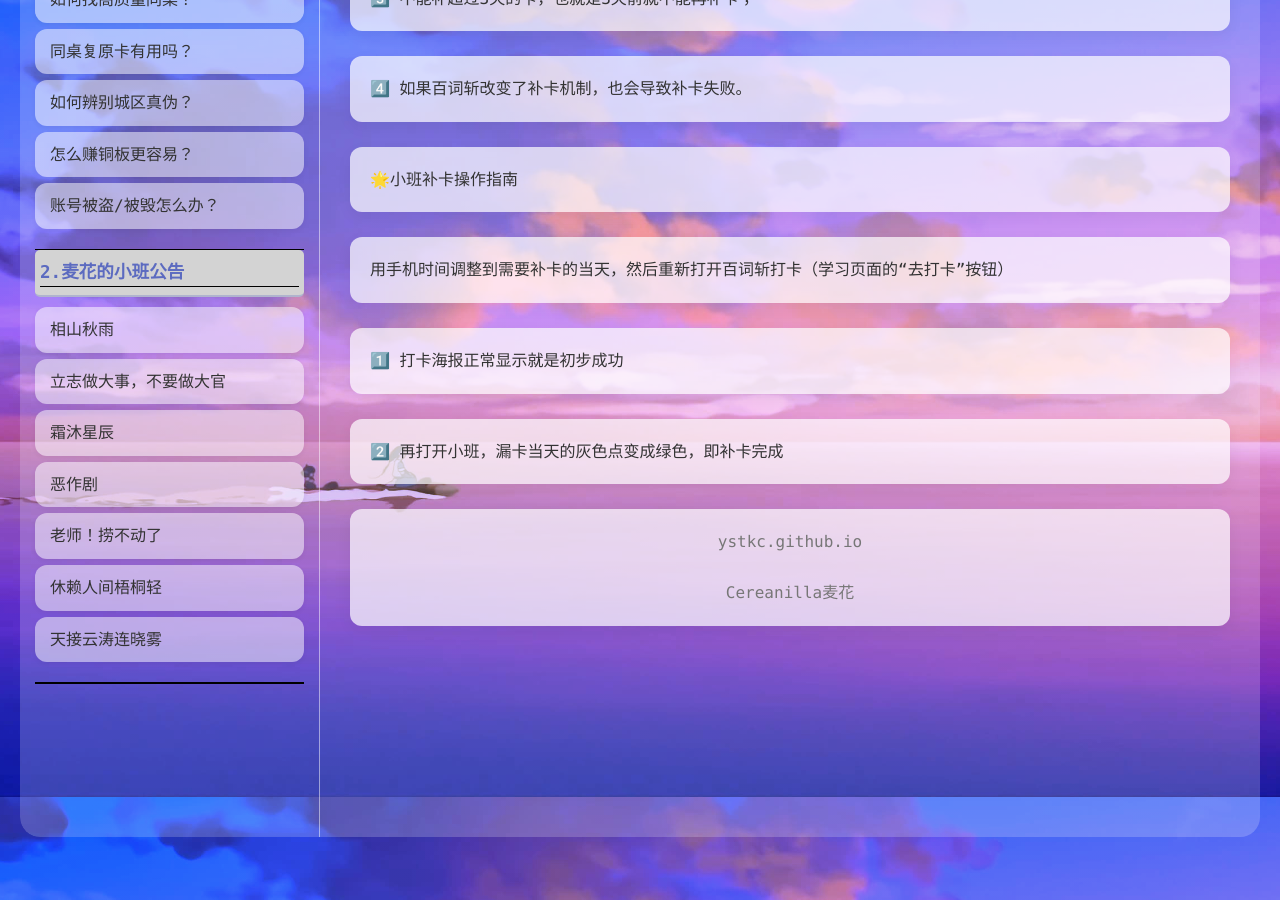
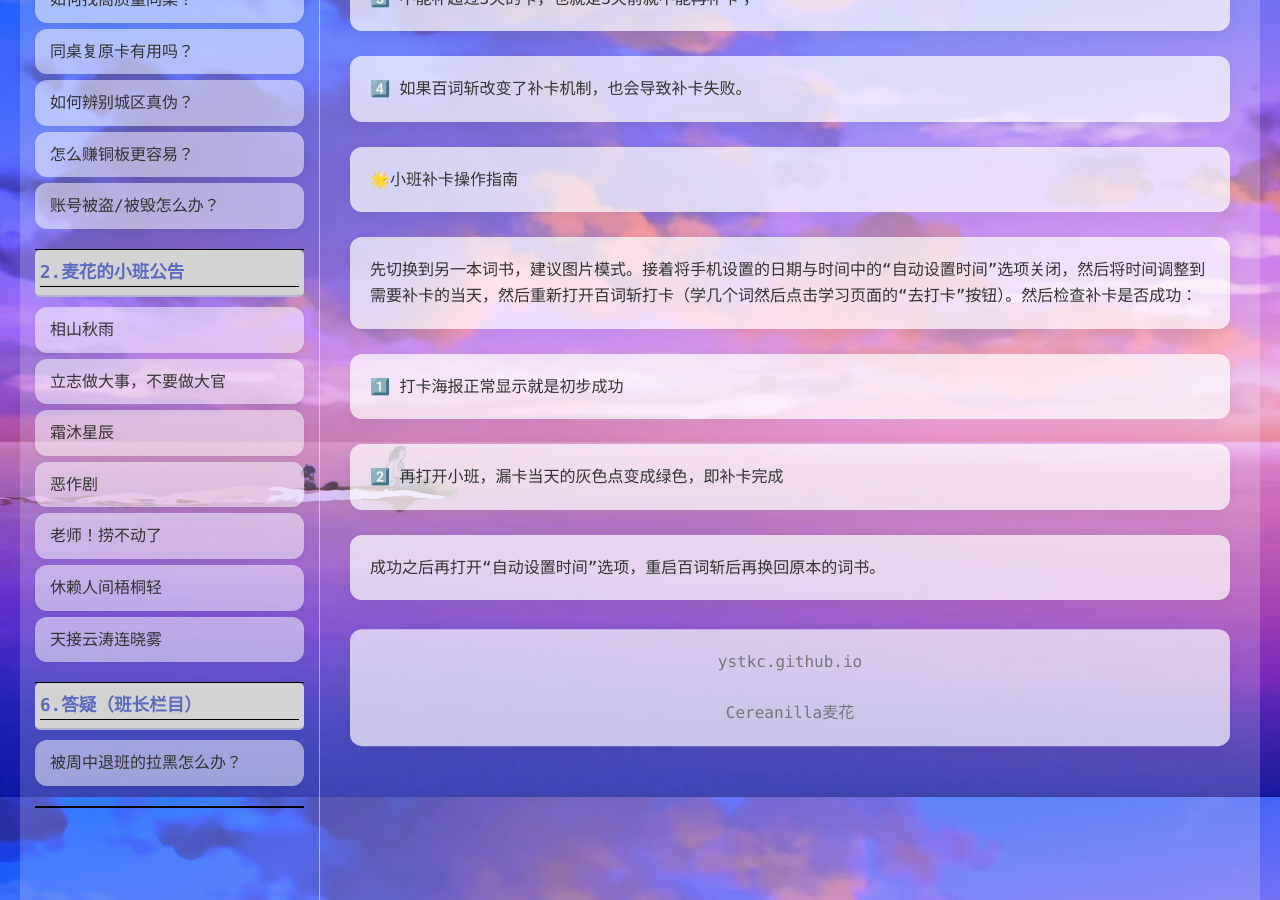
Before and after one commit to ystkc/ystkc.github.io, a Jekyll site: the page built from pages/FAQ2/2celeste.md, in a window 1280 px wide and 900 px high, scrolled down 1003 px. Built offline with Jekyll 4.4.1, drawn with Linux system fonts in a browser that asks for light colours.

```diff
--- a/latest.json
+++ b/latest.json
@@ -1 +1 @@
-[{"path": "/check","time": 1768359474,"type": 1},{"path": "/wafer","time": 1763198467,"type": 1},{"path": "/cynosure","time": 1763197254,"type": 0},{"path": "/pages/FAQ2/7horoscope","time": 1763196279,"type": 0},{"path": "/pages/FAQ2/2celeste","time": 1763196194,"type": 1}]
+[{"path": "/wafer","time": 1771938788,"type": 1},{"path": "/check","time": 1771808096,"type": 1},{"path": "/pages/FAQ2/2celeste","time": 1770762247,"type": 1},{"path": "/pages/FAQ1/6daisy","time": 1770366444,"type": 0},{"path": "/cynosure","time": 1763197254,"type": 0}]
--- /dev/null
+++ b/pages/FAQ1/6daisy.md
@@ -0,0 +1,12 @@
+---
+layout: sidebar
+title: 6.答疑（班长栏目） - 被周中退班的拉黑怎么办？
+author: Cereanilla麦花
+subtitle: .
+---
+
+今天发现居然有同学不知道？学起来嗷
+
+点进退班人员的校牌，如果被对方拉黑，所有信息都会隐藏包括百词斩ID。此时百词斩ID显示为一串星号，点击这一串星号就能复制对方的ID了。
+
+添加黑名单的时候记得ID只能填写数字，否则会导致录入失败，网页查询不到的哦。
--- a/pages/FAQ2/2celeste.md
+++ b/pages/FAQ2/2celeste.md
@@ -26,8 +26,10 @@ author: Cereanilla麦花
 
 🌟小班补卡操作指南
 
-用手机时间调整到需要补卡的当天，然后重新打开百词斩打卡（学习页面的“去打卡”按钮）
+先切换到另一本词书，建议图片模式。接着将手机设置的日期与时间中的“自动设置时间”选项关闭，然后将时间调整到需要补卡的当天，然后重新打开百词斩打卡（学几个词然后点击学习页面的“去打卡”按钮）。然后检查补卡是否成功：
 
 1️⃣ 打卡海报正常显示就是初步成功
 
 2️⃣ 再打开小班，漏卡当天的灰色点变成绿色，即补卡完成
+
+成功之后再打开“自动设置时间”选项，重启百词斩后再换回原本的词书。
```
Also changed, not shown: 6 other files.
